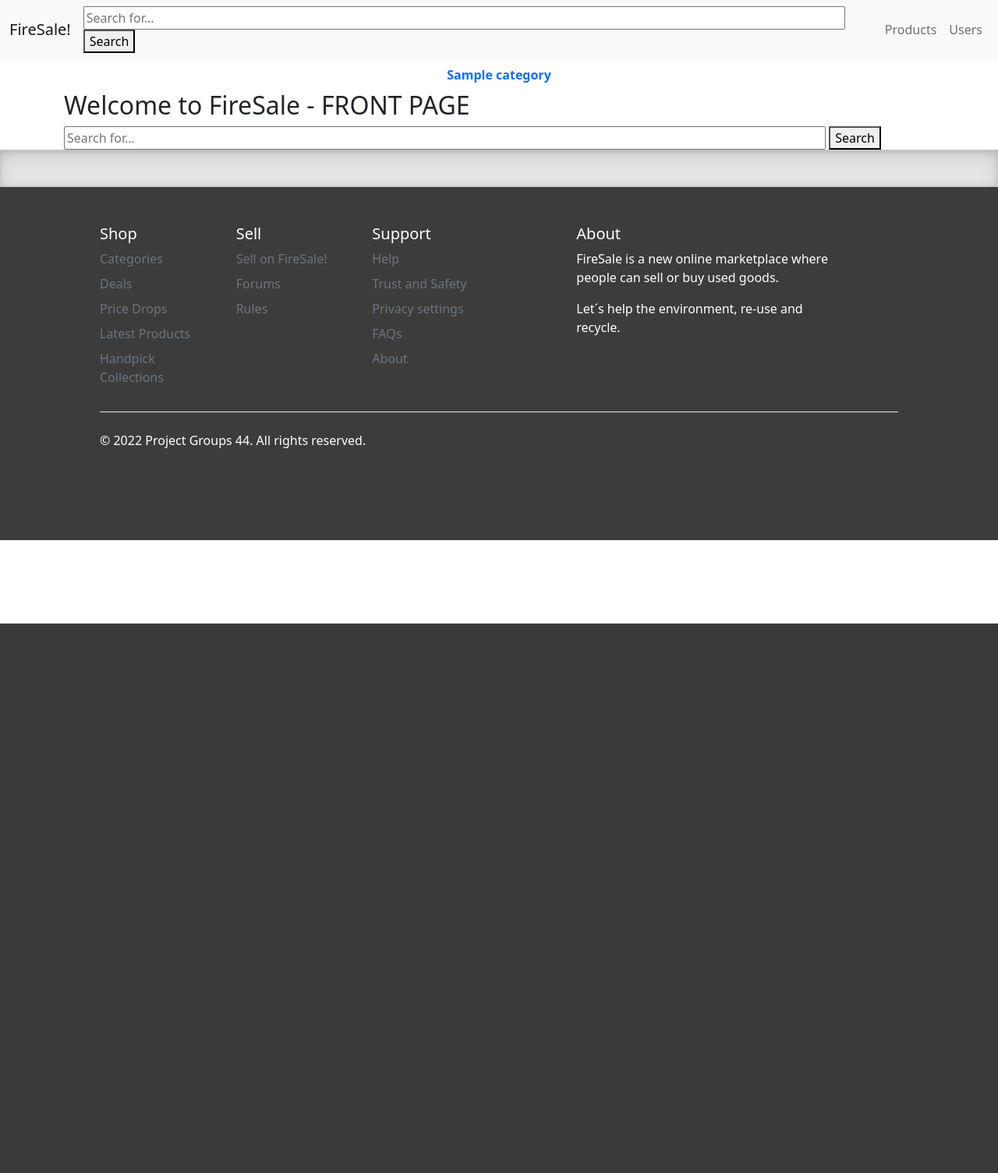
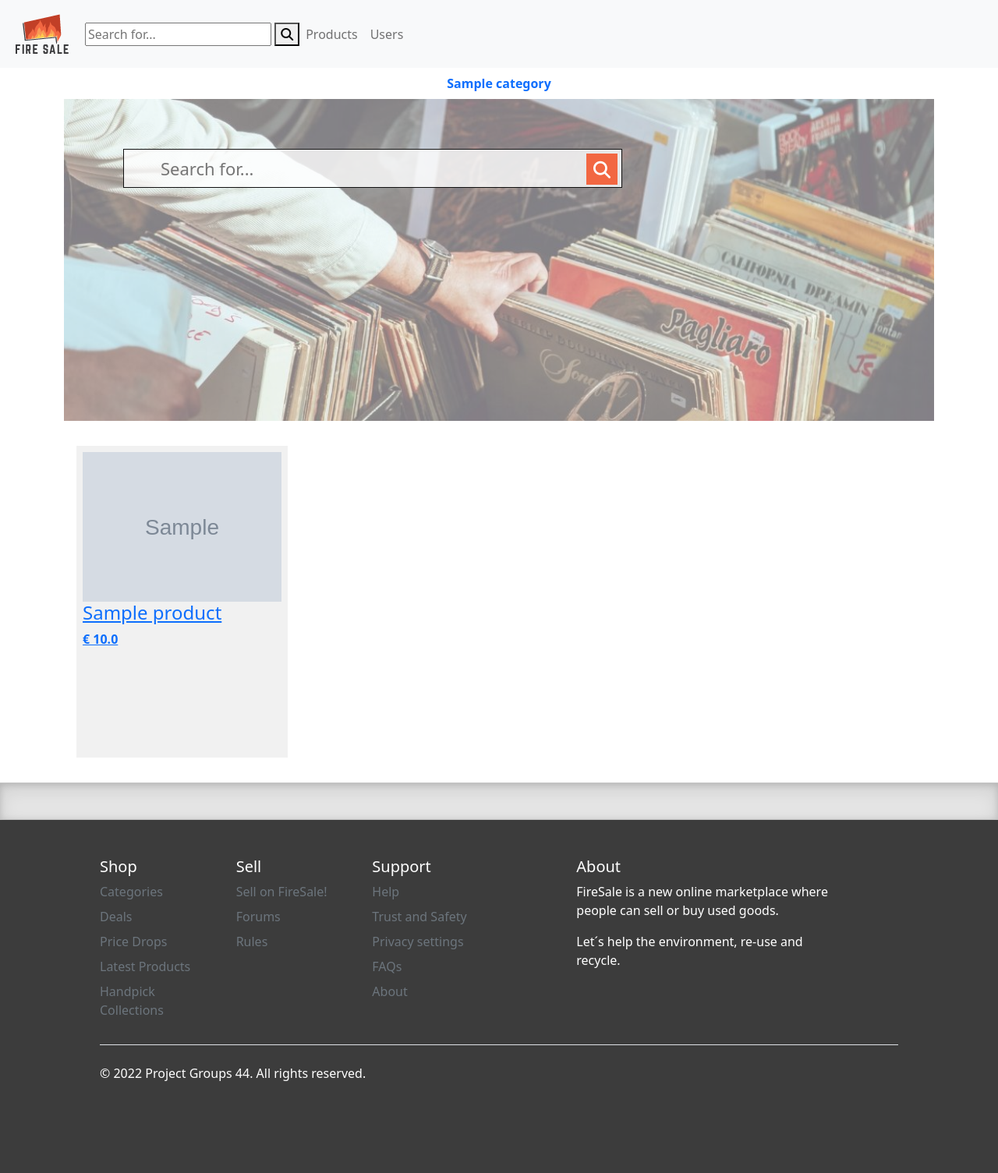
Before and after one commit to tjorvio/django-tango, a Django app: page / in a window 1280 px wide. Shown: the whole page at 78% size. Before the commit the page ends 800 px from the top, so only its background shows below. Run offline with Django 4.2, Linux system fonts and the light colour scheme; tables that the repository leaves empty hold one stand-in row (values such as "Sample post"); grey boxes marked "Sample" are stand-in pictures; some libraries are stand-ins or nearby versions.

Commit message:
front end, worked on latest products, CSS and layout

```diff
--- a/FireSale/forms/make_bid_form.py
+++ b/FireSale/forms/make_bid_form.py
@@ -8,9 +8,9 @@ from user.models import Bid
 class MakeBidForm(ModelForm):
     class Meta:
         model = Bid
-        exclude = ['id', 'StatusID', 'PaymentID',]
+        exclude = ['id', 'StatusID', 'PaymentID']
         widgets = {
             'BidAmount': widgets.NumberInput(attrs={'class': 'form-control'}),
-            'BuyerID': widgets.NumberInput(attrs={'class': 'form-control'}),
+            'UserID': widgets.NumberInput(attrs={'class': 'form-control'}),
             'ProductID': forms.HiddenInput(),
         }
--- a/product/views.py
+++ b/product/views.py
@@ -7,7 +7,7 @@ from product.models import Product
 
 # Create your views here.
 def index(request):
-    #return render(request, 'product/index.html', context={'products': products})
+    # return render(request, 'product/index.html', context={'products': products})
     sort_by = request.GET.get("sort", "l2h")
     if sort_by == "l2h":
         context = {'products': Product.objects.all().order_by('price'),
@@ -25,7 +25,9 @@ def index(request):
 
 
 def home_view(request):
-    context = {'categories': Category.objects.all().order_by('name')}
+    context = {'categories': Category.objects.all().order_by('name'),
+               'products': Product.objects.all().order_by('-CreatedAt')[:5]  # here we can control how many items we get
+               }
     return render(request, 'home.html', context)
 
 
@@ -35,11 +37,13 @@ def get_product_by_id(request, id):
                }
     return render(request, 'product/product_details.html', context)
 
+
 def category_view(request, id):
     context = {'products': Product.objects.filter(categoryID=id),
                'categories': Category.objects.all().order_by('name')
                }
     return render(request, 'product/category.html', context)
+
 
 def create_product(request):
     if request.method == 'POST':
--- a/static/css/main.css
+++ b/static/css/main.css
@@ -29,11 +29,86 @@
     border-width: 1px 0;
     box-shadow: inset 0 .5em 1.5em rgba(0, 0, 0, .1), inset 0 .125em .5em rgba(0, 0, 0, .15);
 }
+.spacer {
+    display: block;
+    margin-top: 1rem;
+    margin-bottom: 1rem;
+}
 
+/* PRODUCT STYLES */
 .single_product {
-    padding: 24px;
-    display: inline-block;
+    /*padding: 24px;*/
+    /*display: inline-block;*/
     width: 350px;
-    border: solid 1px black;
-    background-color: rgba(0, 0, 0, .8);
+    /*border: solid 1px black;*/
+    background: #F1F1F1;
+    height: 25em;
+    flex: 0 0 25%;
+    padding: 0.5em;
+    box-sizing: border-box;
 }
+
+.product-container {
+    width: 100%;
+    display: flex;
+    /*flex-wrap: wrap;*/
+    flex-flow: wrap;
+    align-content: start;
+    background-color: #FFFFFF;
+    padding: 1em;
+    margin: 1em auto;
+}
+
+.product-picture {
+    width:100%;
+}
+
+/* HERO BANNER STYLES */
+.hero-banner {
+    opacity: 0.5;
+    /*position: absolute;*/
+    z-index: 1;
+    width: 100%;
+    /*height: 600px;*/
+    margin: 0 auto;
+    right: 0;
+    left: 0;
+    -o-object-fit: cover;
+    object-fit: cover;
+}
+/* Hero banner search bar */
+.hero .search {
+    width: 50%;
+    margin-top: 4rem;
+    margin-left: 4rem;
+    position: absolute;
+    vertical-align: middle;
+    z-index: 2;
+}
+
+.hero .search input {
+    width: 100%;
+    height: 50px;
+    line-height: 50px;
+    border: 1px solid #111;
+    background: rgba(255, 255, 255, 0.8);
+    font-size: 22px;
+    padding: 5px 5px 5px 47px;
+    color: #fff;
+    position: relative;
+    border-radius: 0;
+}
+
+.hero .search button {
+    position: absolute;
+    top: 6px;
+    right: 6px;
+    color: #fff;
+    background: #F26742;
+    font-size: 22px;
+    height: 40px;
+    line-height: 38px;
+    width: 40px;
+    padding: 0;
+    border: 0;
+}
--- a/templates/base.html
+++ b/templates/base.html
@@ -8,6 +8,7 @@
           rel="stylesheet"
           integrity="sha384-1BmE4kWBq78iYhFldvKuhfTAU6auU8tT94WrHftjDbrCEXSU1oBoqyl2QvZ6jIW3"
           crossorigin="anonymous">
+    <script src="https://kit.fontawesome.com/be25b1e033.js" crossorigin="anonymous"></script>
     <link href="{% static 'css/main.css' %}" rel="stylesheet"/>
 
 </head>
@@ -19,6 +20,7 @@
 
         {% endblock %}
     </div>
+    <div class="spacer"></div>
     {% include 'footer.html' %}
 <script src="https://cdn.jsdelivr.net/npm/bootstrap@5.1.3/dist/js/bootstrap.bundle.min.js"
         integrity="sha384-ka7Sk0Gln4gmtz2MlQnikT1wXgYsOg+OMhuP+IlRH9sENBO0LRn5q+8nbTov4+1p"
--- a/templates/footer.html
+++ b/templates/footer.html
@@ -1,5 +1,4 @@
-
-<div class="b-example-divider"></div>
+<div class="b-example-divider padding-top"></div>
 <div class="fs-footer">
   <footer class="py-5">
     <div class="row">
--- a/templates/home.html
+++ b/templates/home.html
@@ -1,5 +1,21 @@
 {% extends 'base.html' %}
+{% load static %}
 {% block content %}
-    <h2>Welcome to FireSale - FRONT PAGE</h2>
-    {% include 'search_bar.html' %}
+    <section class="hero">
+        <div class="container">
+            <div class="col-12">
+                <div class="search">
+                    {% include 'search_bar.html' %}
+                </div>
+            </div>
+        </div><!-- .container-->
+        <img src="{% static 'images/Banner.jpg' %}"
+             alt="FireSale - What are you looking for ?"
+             class="hero-banner"
+        >
+    </section>
+    <div class="spacer"></div>
+    <div class="product-container">
+        {% include 'product/newest_products.html' %}
+    </div>
 {% endblock %}
--- a/templates/navbar.html
+++ b/templates/navbar.html
@@ -1,7 +1,7 @@
 {% load static %}
 <nav class="navbar navbar-expand-lg navbar-light bg-light">
   <div class="container-fluid">
-    <a class="navbar-brand" href="/">FireSale!</a>
+      <a class="navbar-brand" href="/"><img src="{% static 'images/FS_logo_small.png' %}" alt="FireSale Logo"></a>
     <button class="navbar-toggler" type="button" data-bs-toggle="collapse" data-bs-target="#navbarSupportedContent"
             aria-controls="navbarSupportedContent"
             aria-expanded="false"
--- a/templates/product/category.html
+++ b/templates/product/category.html
@@ -1,6 +1,7 @@
 {% extends 'base.html' %}
 {% block content %}
     <h2 class="product">{{ category.name }}</h2>
+    <div class="product-container">
         {% if products|length > 0 %}
             {% for product in products %}
                 {% include 'product/single_product.html' with product=product %}
@@ -8,4 +9,5 @@
         {% else %}
             <h5>No Products in category</h5>
         {% endif %}
+    </div>
 {% endblock %}
--- a/templates/product/index.html
+++ b/templates/product/index.html
@@ -1,12 +1,15 @@
 {% extends 'base.html' %}
 {% block content %}
     <h2 class="product">Welcome to FireSale - products</h2>
-
+    <div class="product-container">
         {% for product in products %}
             {% include 'product/single_product.html' with product=product %}
         {% endfor %}
+    </div>
+    <ul>  # Here we should but a select
         <li class="filters"><a class="filter_by" href="?sort=name">Sort:-- by name</a></li>
         <li class="filters"><a class="filter_by" href="?sort=l2h">Sort:--low to high price</a></li>
         <li class="filters"><a class="filter_by" href="?sort=h2l">Sort:-- high to low price</a></li>
+    </ul>
 
 {% endblock %}
--- /dev/null
+++ b/templates/product/newest_products.html
@@ -0,0 +1,4 @@
+
+{% for product in products %}
+        {% include 'product/single_product.html' with product=product %}
+{% endfor %}
--- a/templates/product/single_product.html
+++ b/templates/product/single_product.html
@@ -3,7 +3,6 @@
         <img class="product-picture" src="{{ product.picture_set.first.picture }}" alt="Picture of product"/>
 
         <h4>{{ product.name }}</h4>
-        <p>{{ product.description }}</p>
-        <p>{{ product.price }}</p>
+        <p><strong>€ {{ product.price }}</strong></p>
     </a>
 </div>
--- a/templates/search_bar.html
+++ b/templates/search_bar.html
@@ -1,4 +1,4 @@
 <form class="form from-horizontal" action="{% url 'search_results' %}" method="get">
-    <input type="text" name="search" placeholder="Search for..." value="" size="100">
-    <button type="submit">Search</button>
+    <input type="text" name="search" placeholder="Search for..." value="">
+    <button type="submit"><i class="fa-solid fa-magnifying-glass"></i></button>
 </form>
```
Also changed, not shown: templates/product/search_results.html (+7 -3 lines), static/images/Banner.jpg (added), static/images/FS_logo_small.png (added). Lines whose indentation alone changed are shown as unchanged.
